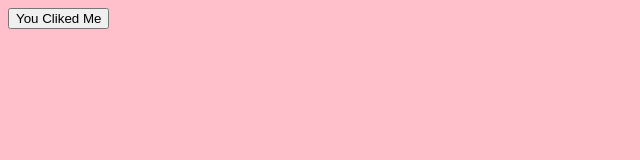
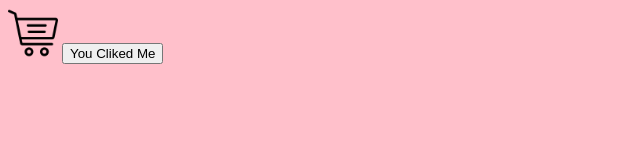
Before and after one commit to RyanDanielLee/week12, a plain HTML site: page index.html in a window 1280 px wide. Both pictures are taken after a click on the button "Click Me!". Shown: the whole page, without its empty margins (0-640 px from the left). Drawn offline with Linux system fonts and the light colour scheme.

Commit message:
Adds an update image event listener

```diff
--- a/Script/index.js
+++ b/Script/index.js
@@ -21,6 +21,18 @@ const changeText = () => {
     }
 }
 
+const updateImage = () => {
+    const image = document.querySelector("#shoppingCart");
+    image.setAttribute(
+        "src",
+        "images/cart.png"
+    );
+    image.setAttribute("alt", "shopping Cart");
+    image.setAttribute("width", 50);
+    image.setAttribute("height", 50);
+}
+
 buttonRef.addEventListener("click", alertUser, {once: true});
 buttonRef.addEventListener("click", changeBackgroundPink);
 buttonRef.addEventListener("click", changeText);
+buttonRef.addEventListener("click", updateImage);
--- a/index.html
+++ b/index.html
@@ -8,6 +8,7 @@
     <title>Document</title>
 </head>
 <body>
+    <img id="shoppingCart">
     <button>Click Me!</button>
 </body>
 </html>
```
Also changed, not shown: images/cart.png (added).
